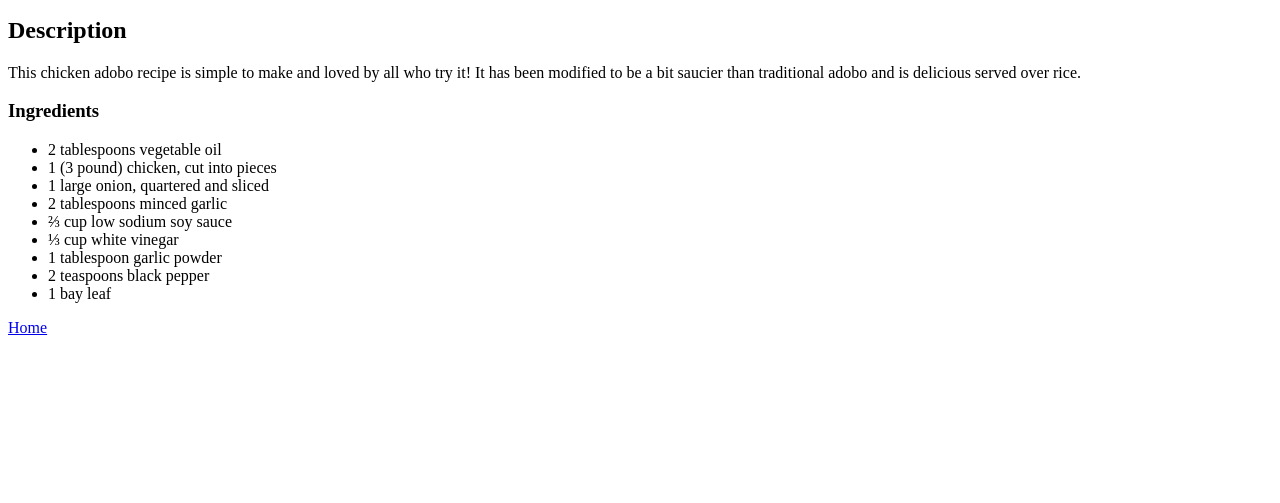
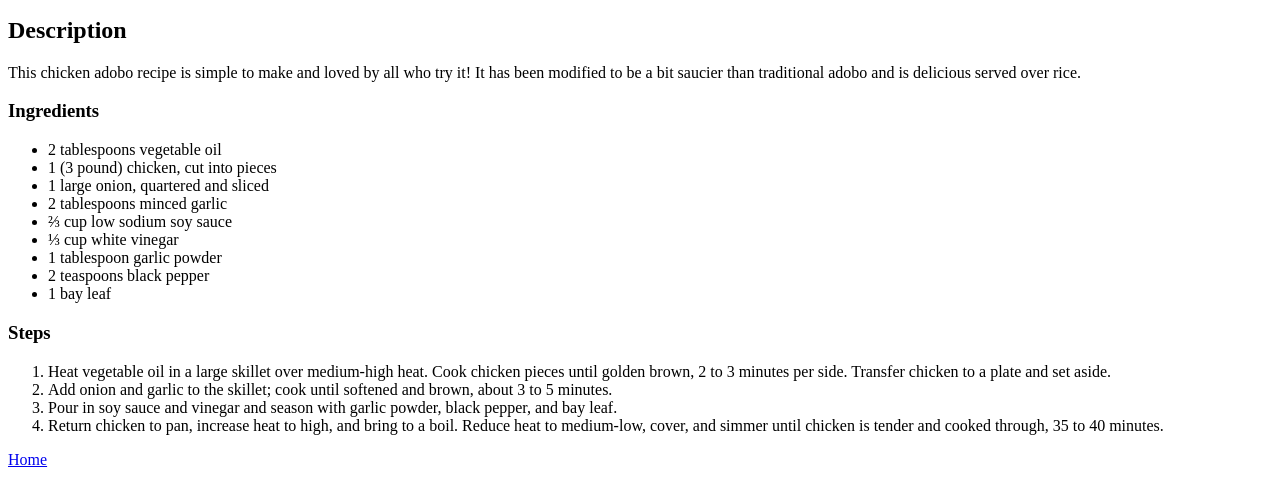
Before and after one commit to Sword1611/odin-recipes, a plain HTML site: page recipes/chicken-adobo.html in a window 1280 px wide. Shown: the part 101-604 px from the top of the page. Drawn offline with Linux system fonts and the light colour scheme.

```diff
--- a/recipes/chicken-adobo.html
+++ b/recipes/chicken-adobo.html
@@ -25,6 +25,13 @@
       <li>2 teaspoons black pepper</li>
       <li>1 bay leaf</li>
     </ul>
+    <h3>Steps</h3>
+    <ol>
+        <li>Heat vegetable oil in a large skillet over medium-high heat. Cook chicken pieces until golden brown, 2 to 3 minutes per side. Transfer chicken to a plate and set aside.</li>
+        <li>Add onion and garlic to the skillet; cook until softened and brown, about 3 to 5 minutes.</li>
+        <li>Pour in soy sauce and vinegar and season with garlic powder, black pepper, and bay leaf.</li>
+        <li>Return chicken to pan, increase heat to high, and bring to a boil. Reduce heat to medium-low, cover, and simmer until chicken is tender and cooked through, 35 to 40 minutes.</li>
+    </ol>
     <a href="../index.html">Home</a>
   </body>
 </html>
```
Also changed, not shown: recipes/salt-and-pepper-calamari.html (+0 -7 lines), 1 other file. Lines whose indentation alone changed are shown as unchanged.
